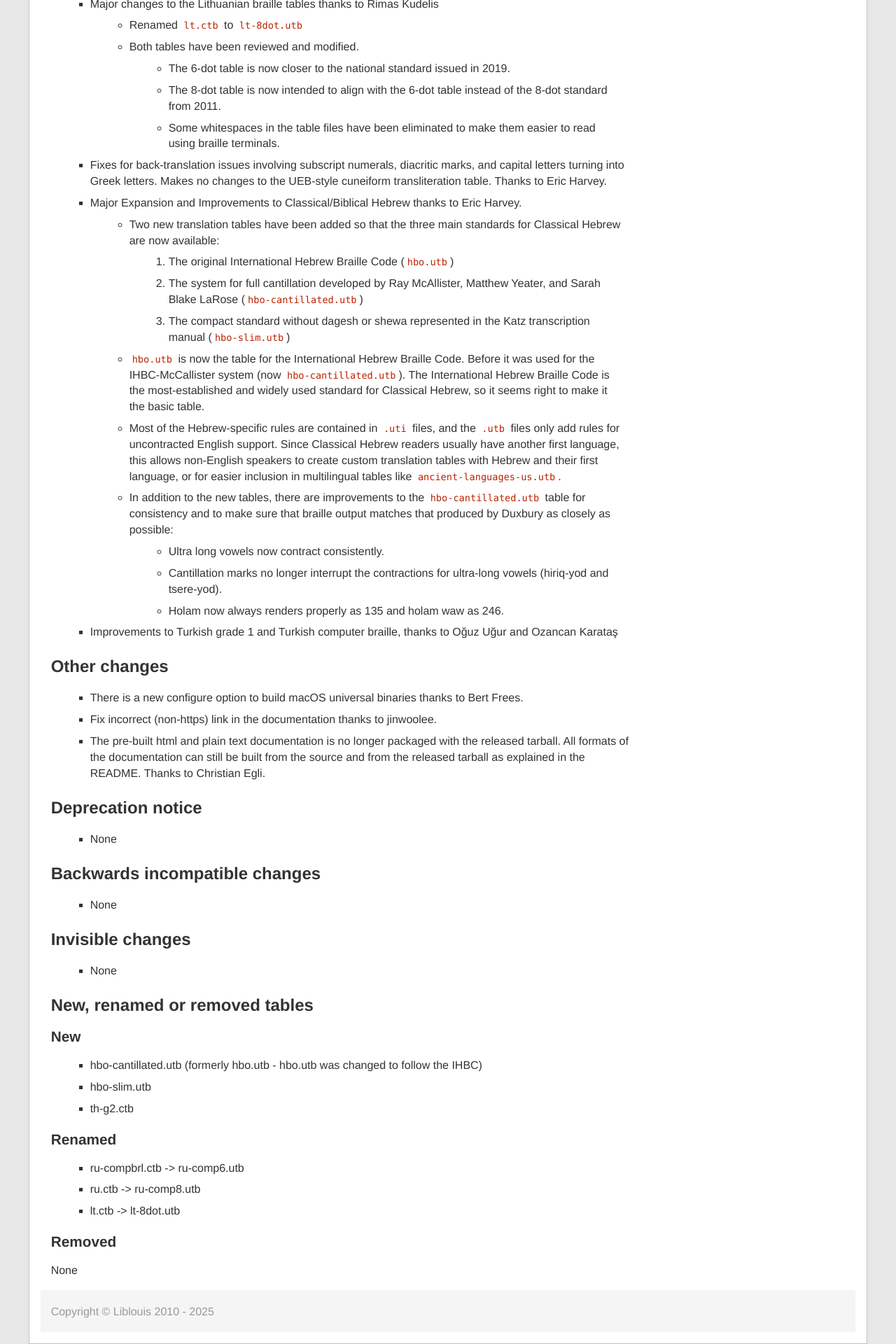
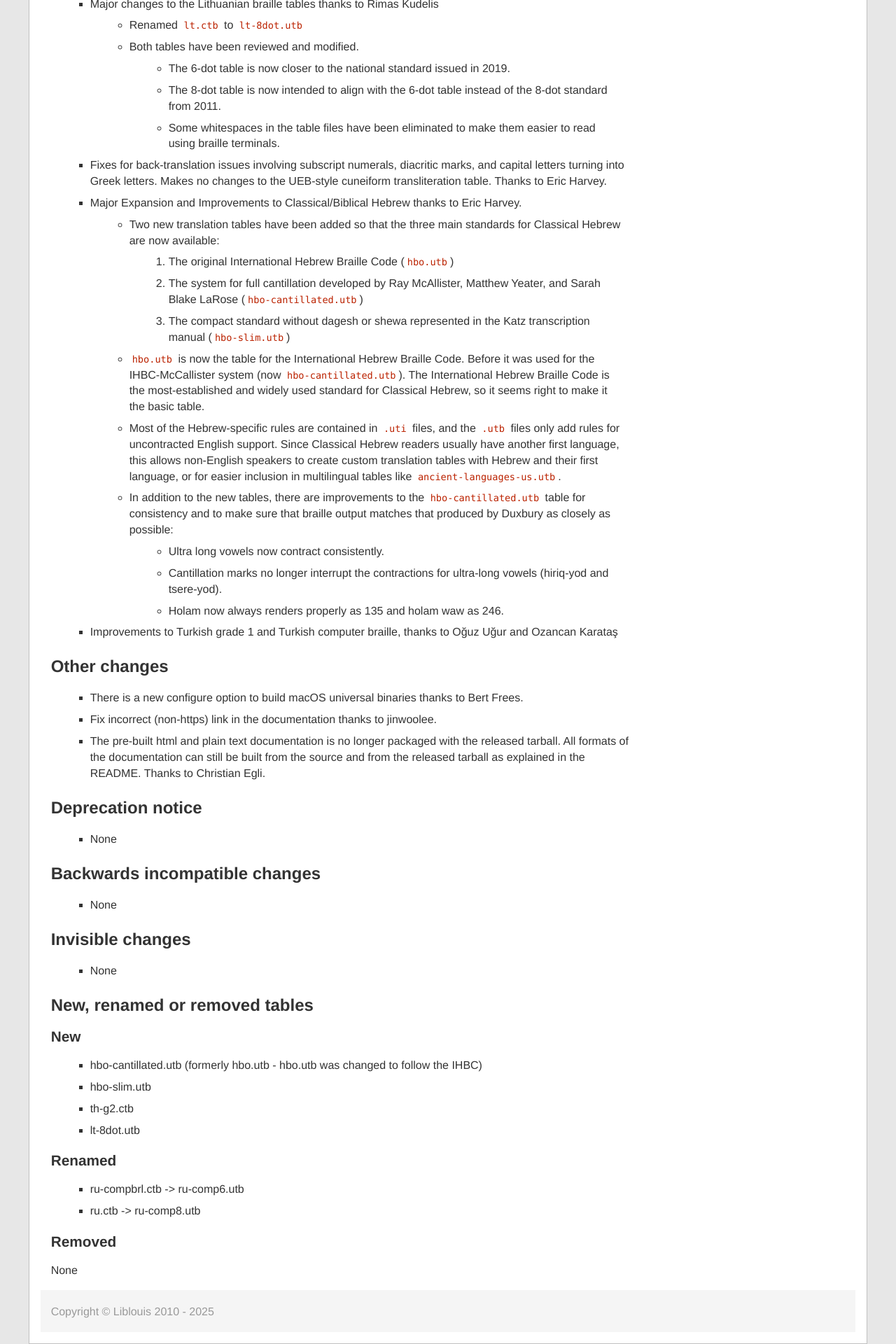
Before and after one commit to liblouis/liblouis.github.io, a Jekyll site: the page built from _posts/2025-06-06-liblouis-release-3.34.0.md, in a window 1280 px wide. Shown: the part 1180-3100 px from the top of the page at 70% size. Built offline with Jekyll 4.4.1, drawn with Linux system fonts in a browser that asks for light colours.

Commit message:
lt-8dot.utb should be listed under New, and lt.ctb is still present.

```diff
--- a/_posts/2025-06-06-liblouis-release-3.34.0.md
+++ b/_posts/2025-06-06-liblouis-release-3.34.0.md
@@ -68,12 +68,12 @@ For a detailed list of all the changes refer to [the list of closed issues](http
 -   hbo-cantillated.utb (formerly hbo.utb - hbo.utb was changed to follow the IHBC)
 -   hbo-slim.utb
 -   th-g2.ctb
+-   lt-8dot.utb
 
 ### Renamed
 
 -   ru-compbrl.ctb -\> ru-comp6.utb
 -   ru.ctb -\> ru-comp8.utb
--   lt.ctb -\> lt-8dot.utb
 
 ### Removed
 
```
